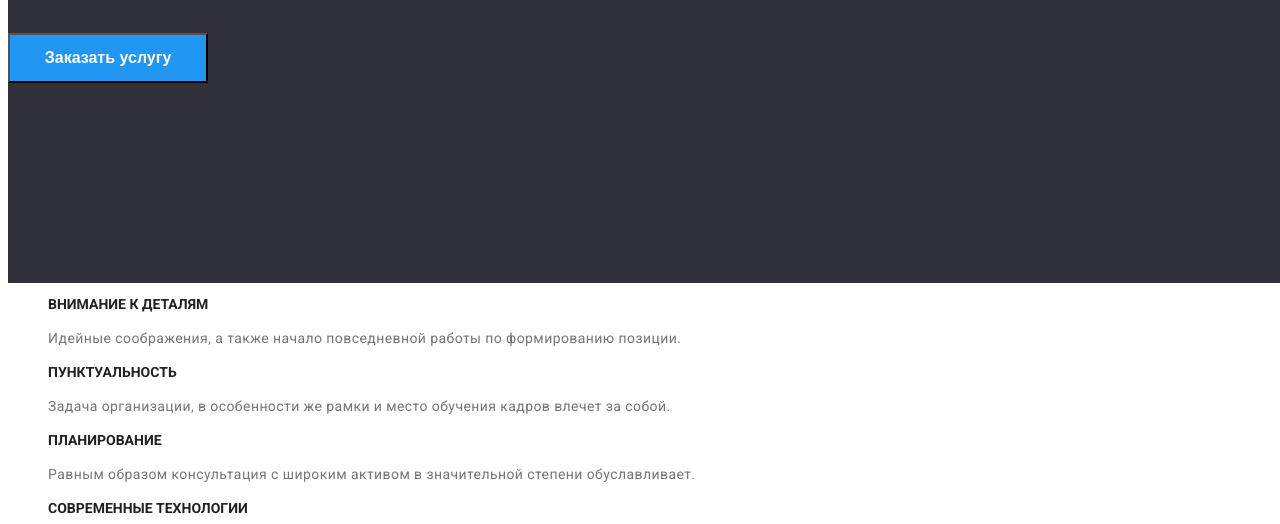
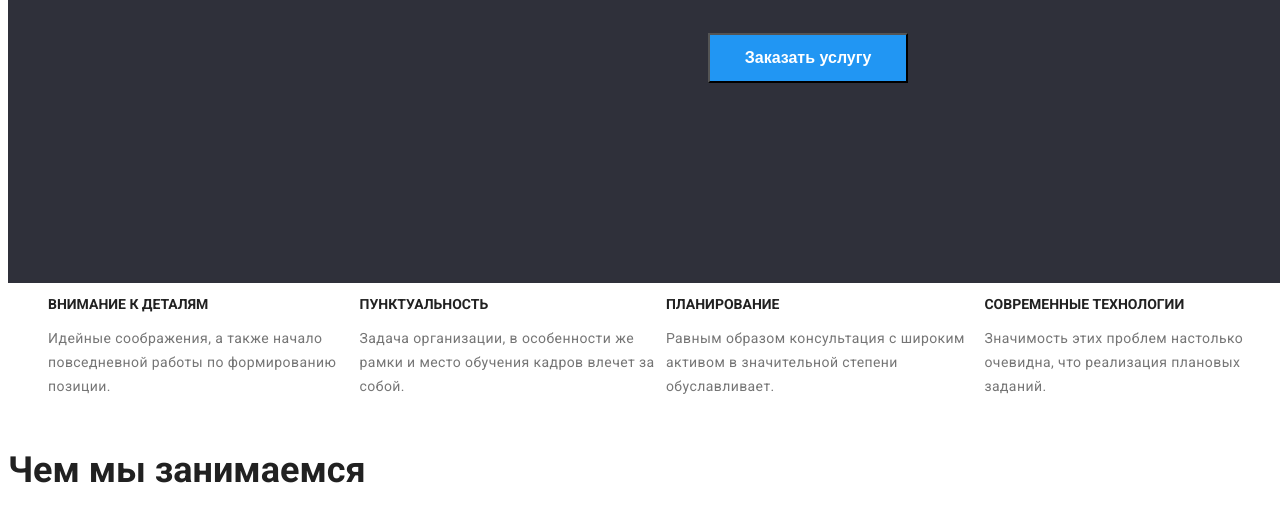
Before and after one commit to Shapik07/goit-markup-hw-02, a plain HTML site: page index.html in a window 1280 px wide. Shown: the part 405-929 px from the top of the page. Drawn offline with Linux system fonts and the light colour scheme.

Commit message:
Ставит кнопку на центр

```diff
--- a/css/styles.css
+++ b/css/styles.css
@@ -145,6 +145,9 @@ ul {
   background-color: var(--focus-color-text);
   color: var(--white-color-text);
   cursor: pointer;
+  margin-right: 700px;
+  margin-bottom: 200px;
+  margin-left: 700px;
 }
 
 .hero-btn:focus {
@@ -156,6 +159,12 @@ ul {
 }
 
 /* Секция преимуществ */
+
+.Advantages {
+  display: inline-block;
+  margin: 0;
+  display: flex;
+}
 
 .Advantages-title {
   font-weight: 700;
```
